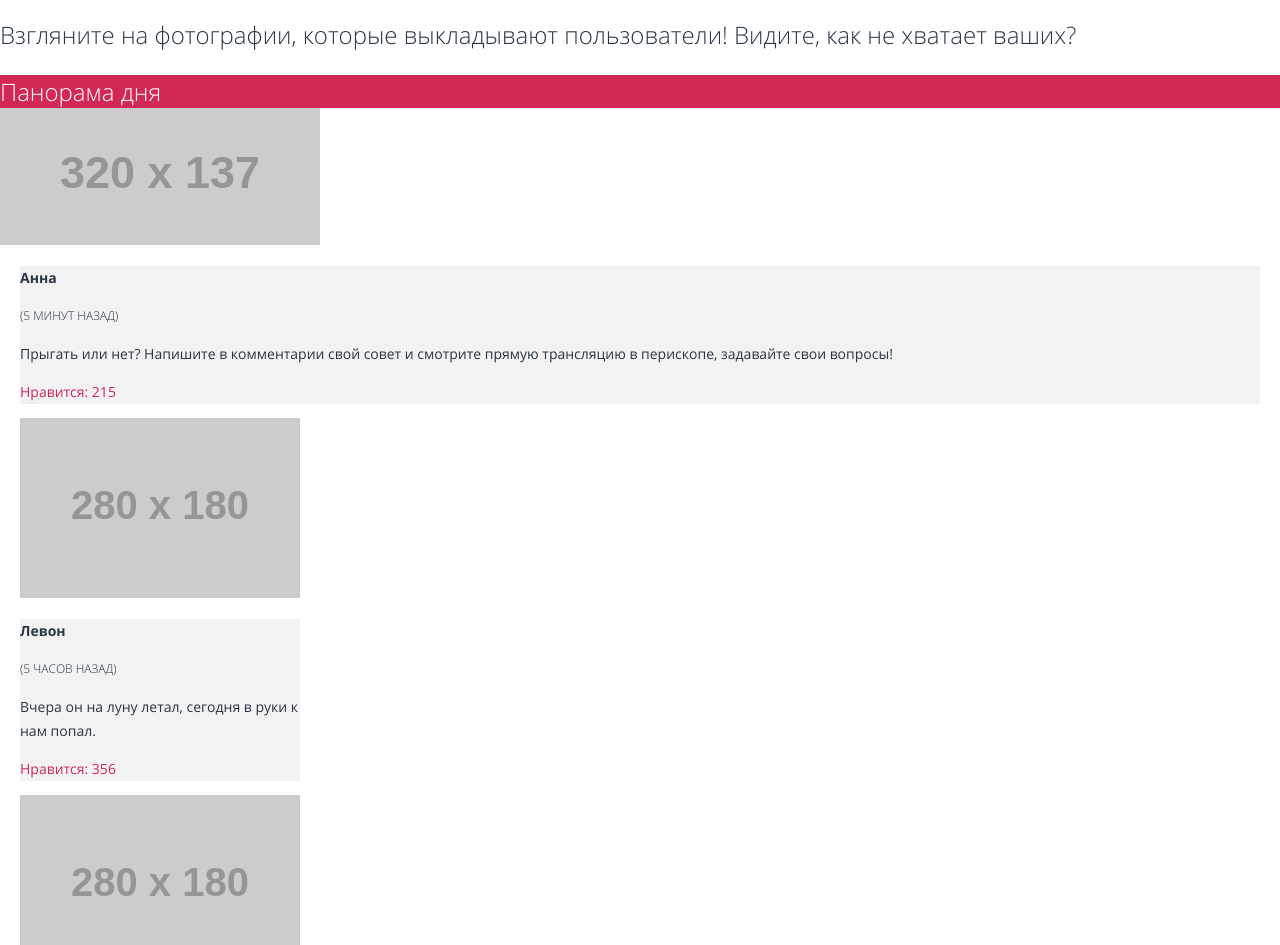
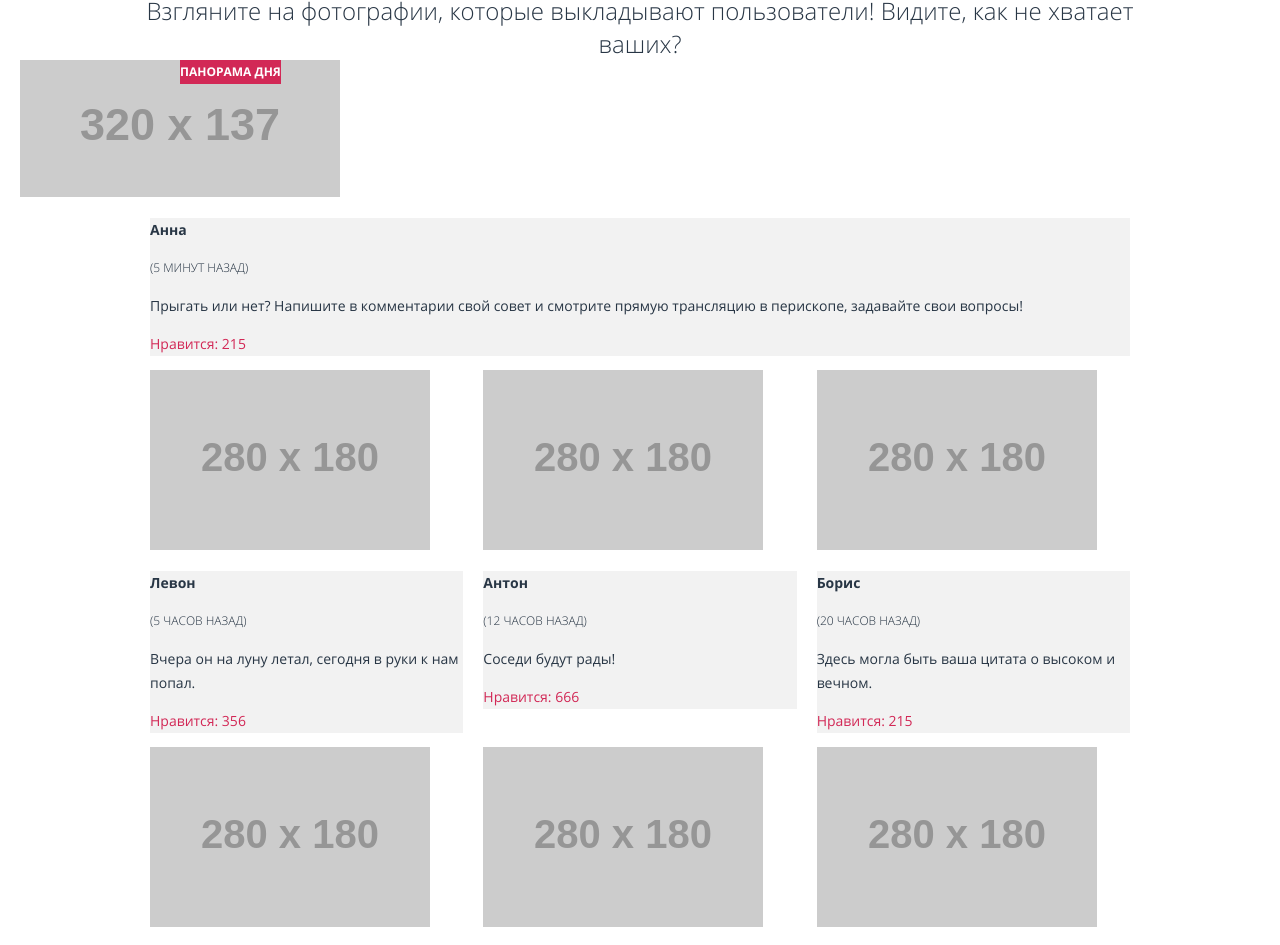
Before and after one commit to AnnaKorobova1989/461211-pink-21, a website: page source/catalog.html in a window 1280 px wide. Shown: the part 194-1139 px from the top of the page. Drawn offline with nearby package versions, Linux system fonts and the light colour scheme; files that its build step writes are made by us from their sources; placeholder pictures from the web are drawn by us.

Commit message:
Адаптивная сетка для страницы каталога

```diff
--- a/source/catalog.html
+++ b/source/catalog.html
@@ -8,6 +8,7 @@
   </head>
   <body class="page__body">
     <header class="page-header">
+      <div class="page-header__container">
         <a class="page-header__logo logo" href="index.html">
           <img class="logo__mobile" src="https://via.placeholder.com/74x23" width="74" height="23" alt="Логотип сайта Pink">
         </a>
@@ -32,6 +33,7 @@
             </ul>
         </div>
       </nav>
+    </div>
     </header>
     <main class="page-main">
       <div class="main-header__wrapper">
@@ -52,7 +54,7 @@
             </div>
           </figure>
         </article>
-        <div class="gallery__list">
+        <div class="gallery__list container">
           <article class="gallery__article">
             <figure class="gallery__figure">
               <img src="https://via.placeholder.com/280x180" width="280" height="180" alt="">
--- a/source/less/blocks/form.less
+++ b/source/less/blocks/form.less
@@ -48,6 +48,10 @@
   color: @font-dark;
   font-size: 18px;
   line-height: 30px;
+}
+
+.form__textarea {
+  resize: none;
 }
 
 .form__textarea::placeholder {
--- a/source/less/blocks/foto-redaction.less
+++ b/source/less/blocks/foto-redaction.less
@@ -1,3 +1,34 @@
 .foto-redaction {
   background-color: @grey;
 }
+
+.foto-redaction__wrapper {
+  display: grid;
+}
+
+.foto-redaction__button {
+  font-size: 18px;
+  line-height: 18px;
+  font-weight: bold;
+}
+
+.foto-redaction__button--upload {
+  color: @font-pink;
+}
+
+.foto-redaction__button--cancel {
+  color: rgba(@font-color, 0.1);
+}
+
+@media (min-width: @tablet-width) {
+  .foto-redaction__wrapper {
+    grid-template-columns: 1fr 1fr;
+  }
+}
+
+@media (min-width: @desktop-width) {
+  .foto-redaction__wrapper {
+    grid-template-columns: 1fr 1fr;
+    margin: 0 130px;
+  }
+}
--- a/source/less/blocks/gallery.less
+++ b/source/less/blocks/gallery.less
@@ -2,31 +2,36 @@
   font-size: 24px;
   line-height: 33px;
   font-weight: 300;
+  text-align: center;
 }
 
 .gallery__panorama {
+  position: absolute;
+  top: 0;
+  left: 160px;
   color: @white;
   text-decoration: none;
   display: block;
-  font-size: 24px;
-  line-height: 33px;
-  font-weight: 300;
+  font-size: 12px;
+  line-height: 24px;
+  font-weight: 700;
   background-color: @font-pink;
+  text-transform: uppercase;
 }
 
 .gallery__figure {
   margin: 0;
 }
 
+.gallery__figure--panorama {
+  position: relative;
+  margin: 0 20px;
+}
+
 .gallery__description-header {
   font-size: 14px;
   line-height: 24px;
   font-weight: bold;
-}
-
-.gallery__description--panorama {
-  margin-left: 20px;
-  margin-right: 20px;
 }
 
 .gallery__description-text {
@@ -55,18 +60,34 @@
   font-size: 14px;
   line-height: 30px;
   color: @font-grey;
+  text-align: center;
 }
 
-.foto-redaction__button {
-  font-size: 18px;
-  line-height: 18px;
-  font-weight: bold;
+@media (min-width: @tablet-width) {
+  .gallery__list {
+    display: grid;
+    grid-template-columns: 1fr 1fr;
+    column-gap: 20px;
+  }
+  .gallery__text {
+    font-size: 18px;
+    line-height: 30px;
+    font-style: normal;
+  }
 }
 
-.foto-redaction__button--upload {
-  color: @font-pink;
+@media (min-width: @desktop-width) {
+  .gallery__slogan {
+    margin: 0 130px;
+  }
+  .gallery__description--panorama {
+    margin: 0 130px;
+  }
+
+  .gallery__list {
+    display: grid;
+    grid-template-columns: 1fr 1fr 1fr;
+    column-gap: 20px;
+    margin: 0 130px;
+  }
 }
-
-.foto-redaction__button--cancel {
-  color: rgba(@font-color, 0.1);
-}
--- a/source/less/global/global.less
+++ b/source/less/global/global.less
@@ -32,11 +32,6 @@ img {
   overflow: hidden;
 }
 
-.gallery__list {
-  width: 280px;
-  padding: 0 20px;
-}
-
 .container {
   padding: 0 20px;
 }
```
Lines whose indentation alone changed are shown as unchanged.
